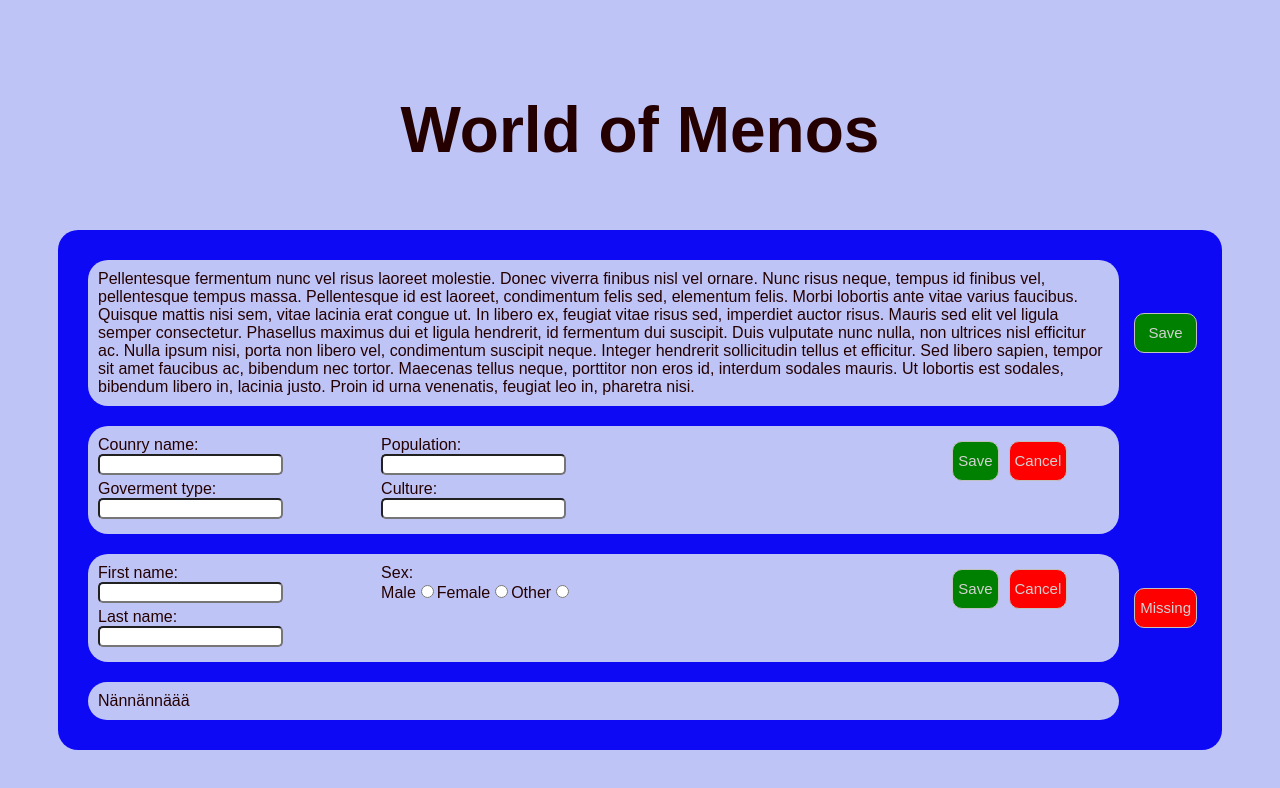
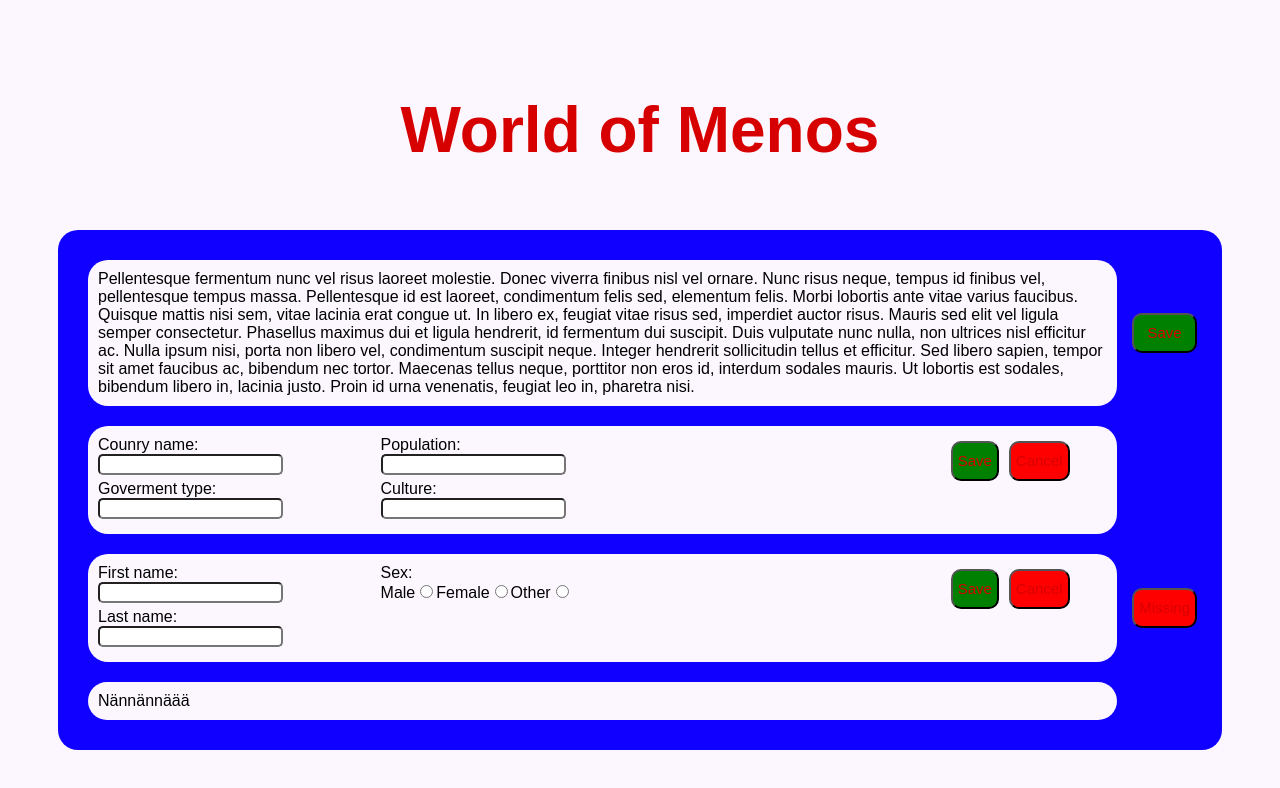
Before and after one commit to Toivotak/Menos, a React (Create React App) app: page / in a window 1280 px wide. Shown: the top 788 px of the page. Built offline with nearby package versions, Linux system fonts and the light colour scheme.

Commit message:
color testing NEEDS work

```diff
--- a/src/test.css
+++ b/src/test.css
@@ -3,13 +3,17 @@ html {
 }
 
 :root {
-    --clr-primary-300: rgb(191, 196, 246);
+    --clr-primary-100: #FCF7FF;
+    --clr-primary-200: #7B7485;
+    --clr-primary-300: #0F00FF;
+    --clr-secondary-100: #FF0000;
+    --clr-secondary-200: #D70000;
 }
 
 body {
-    background-color: rgb(191, 196, 246);
+    background-color: var(--clr-primary-100);
     font-family: Arial, Helvetica, sans-serif;
-    color: rgb(37, 0, 0);
+    color: #000000;
 }
 
 .container {
@@ -17,6 +21,7 @@ body {
 }
 
 .header {
+    color: var(--clr-secondary-200);
     display: flex;
     justify-content: center;
     align-items: center;
@@ -27,9 +32,8 @@ body {
 .btn {
     height: 40px;
     display: inline-block;
-    color: rgb(211, 209, 209);
+    color: var(--clr-secondary-200);
     font-size: 15px;
-    border: 0.5px solid silver;
     margin: 5px;
     padding: 5px;
     border-radius: 10px;
@@ -45,7 +49,7 @@ body {
 
 .main {
     display: grid;
-    background-color: rgb(13, 9, 245);
+    background-color: var(--clr-primary-300);
     padding: 20px;
     border-radius: 20px;
 }
@@ -53,7 +57,7 @@ body {
 .main > .para, .main > .form {
     grid-column-start: 1;
     grid-column-end: 3;
-    background-color: rgb(191, 196, 246);
+    background-color: var(--clr-primary-100);
     padding: 10px;
     border-radius: 20px;
     margin: 10px;
```
